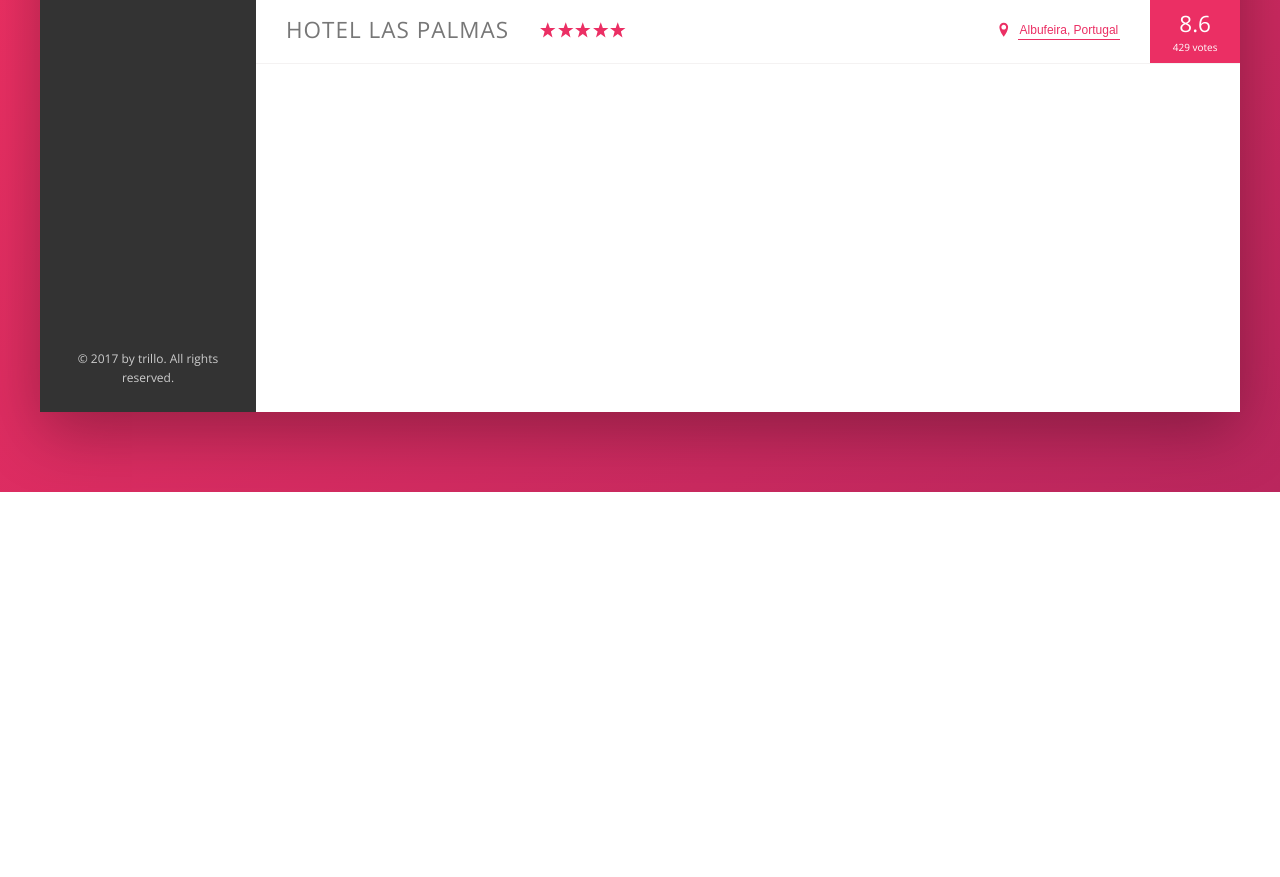
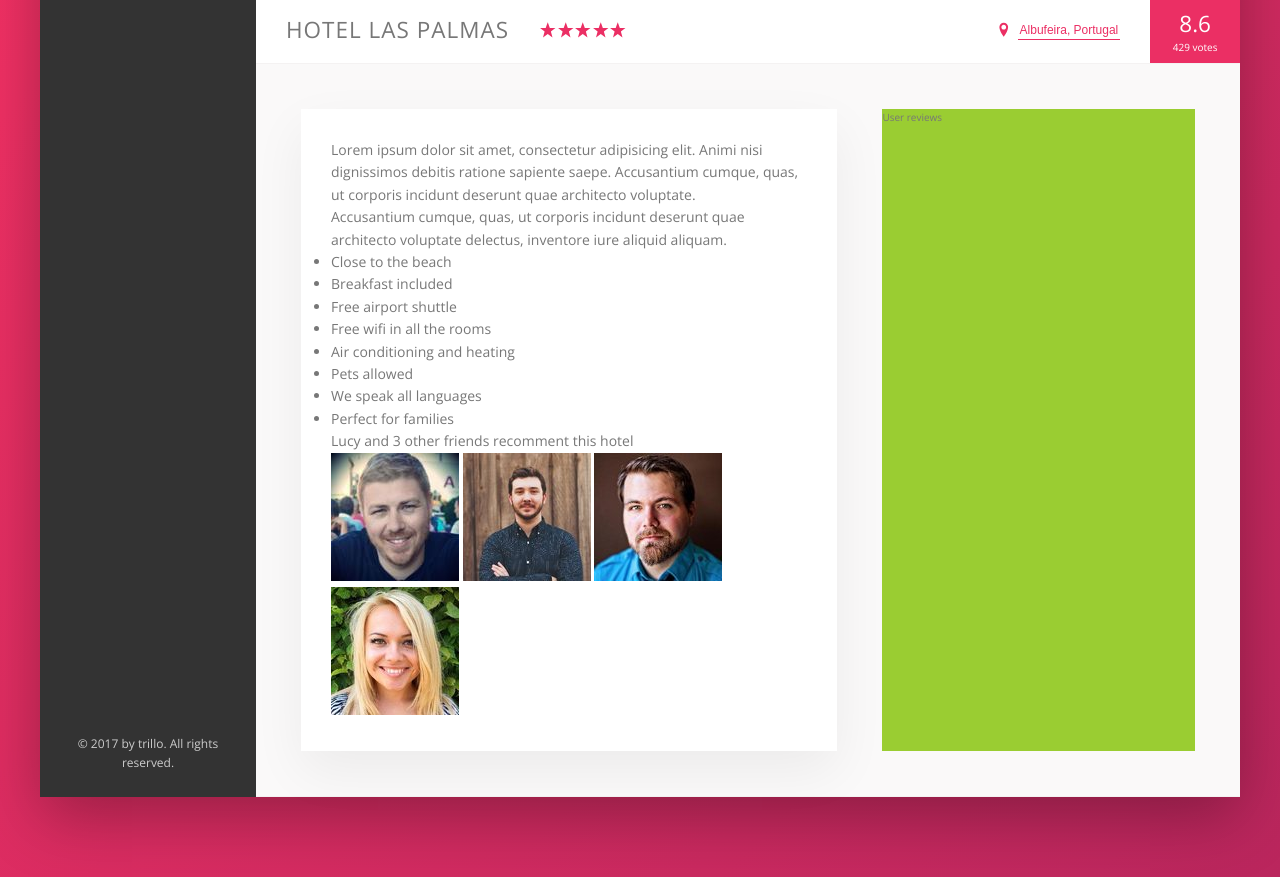
Before and after one commit to jtpolasek/trillio, a website: page index.html in a window 1280 px wide. Shown: the part 538-1415 px from the top of the page. Before the commit the page ends 1030 px from the top, so only its background shows below. Drawn offline with nearby package versions, Linux system fonts and the light colour scheme.

Commit message:
hotel details section created and base formating

```diff
--- a/index.html
+++ b/index.html
@@ -128,6 +128,42 @@
                         <div class="overview__rating-cont">429 votes</div>
                     </div>
                 </div>
+                <div class="detail">
+                    <div class="description">
+                        <p class="paragraph">
+                            Lorem ipsum dolor sit amet, consectetur adipisicing elit. Animi nisi dignissimos debitis ratione sapiente saepe. Accusantium cumque, quas, ut corporis incidunt deserunt quae architecto voluptate.
+                        </p>
+                        <p class="paragraph">
+                            Accusantium cumque, quas, ut corporis incidunt deserunt quae architecto voluptate delectus, inventore iure aliquid aliquam.
+                        </p>
+                        <ul class="list">
+                          <li class="list__item">Close to the beach</li>
+                          <li class="list__item">Breakfast included</li>
+                          <li class="list__item">Free airport shuttle</li>
+                          <li class="list__item">Free wifi in all the rooms</li>
+                          <li class="list__item">Air conditioning and heating</li>
+                          <li class="list__item">Pets allowed</li>
+                          <li class="list__item">We speak all languages</li>
+                          <li class="list__item">Perfect for families</li>
+                        </ul>
+                        <div class="recommend">
+                            <p class="recommend__count">
+                                Lucy and 3 other friends recomment this hotel
+                            </p>
+                            <div class="recommend__friends">
+                                <img src="img/user-3.jpg" alt="User photo" class="recommend__friends">
+                                <img src="img/user-4.jpg" alt="User photo" class="recommend__friends">
+                                <img src="img/user-5.jpg" alt="User photo" class="recommend__friends">
+                                <img src="img/user-6.jpg" alt="User photo" class="recommend__friends">
+                            </div>
+                        </div>
+
+
+                    </div>
+                    <div class="user-reviews">
+                        User reviews
+                    </div>
+                </div>
             </main>
         </div>
     </div>
--- a/sass/_base.scss
+++ b/sass/_base.scss
@@ -31,6 +31,9 @@ Grey dark 3: #999
   --color-grey-dark-3: #999;
 
   --shadow-dark:  0 2rem 6rem rgba(0,0,0,.3);
+  --shadow-light: 0 2rem 5rem rgba(0,0,0,.06);
+
+  --line: 1px solid var(--color-grey-light-2);
 }
 
 * {
--- a/sass/_components.scss
+++ b/sass/_components.scss
@@ -218,7 +218,7 @@
 
 .overview {
   display: flex;
-  border-bottom: 1px solid var(--color-grey-light-2);
+  border-bottom: var(--line);
   align-items: center;
 
 
--- a/sass/_layout.scss
+++ b/sass/_layout.scss
@@ -11,7 +11,7 @@
   font-size: 1.4rem;
   height: 7rem;
   background-color: #fff;
-  border-bottom: 1px solid var(--color-grey-light-2);
+  border-bottom: var(--line);
   display: flex;
   justify-content: space-between;
   align-items: center;
@@ -35,8 +35,27 @@
 
 .hotel-view {
   background-color: #fff;
-
-  height: 80rem;
-
   flex: 1;
 }
+
+.detail {
+  display: flex;
+  padding: 4.5rem;
+  background-color: var(--color-grey-light-1);
+  border-bottom: var(--line);
+}
+
+
+.description {
+  font-size: 1.4rem;
+  background-color: #fff;
+  box-shadow: var(--shadow-light);
+  padding: 3rem;
+  flex: 0 0 60%;
+  margin-right: 4.5rem;
+}
+
+.user-reviews {
+  background-color: yellowgreen;
+  flex: 1;
+}
```
Also changed, not shown: css/style.css.
